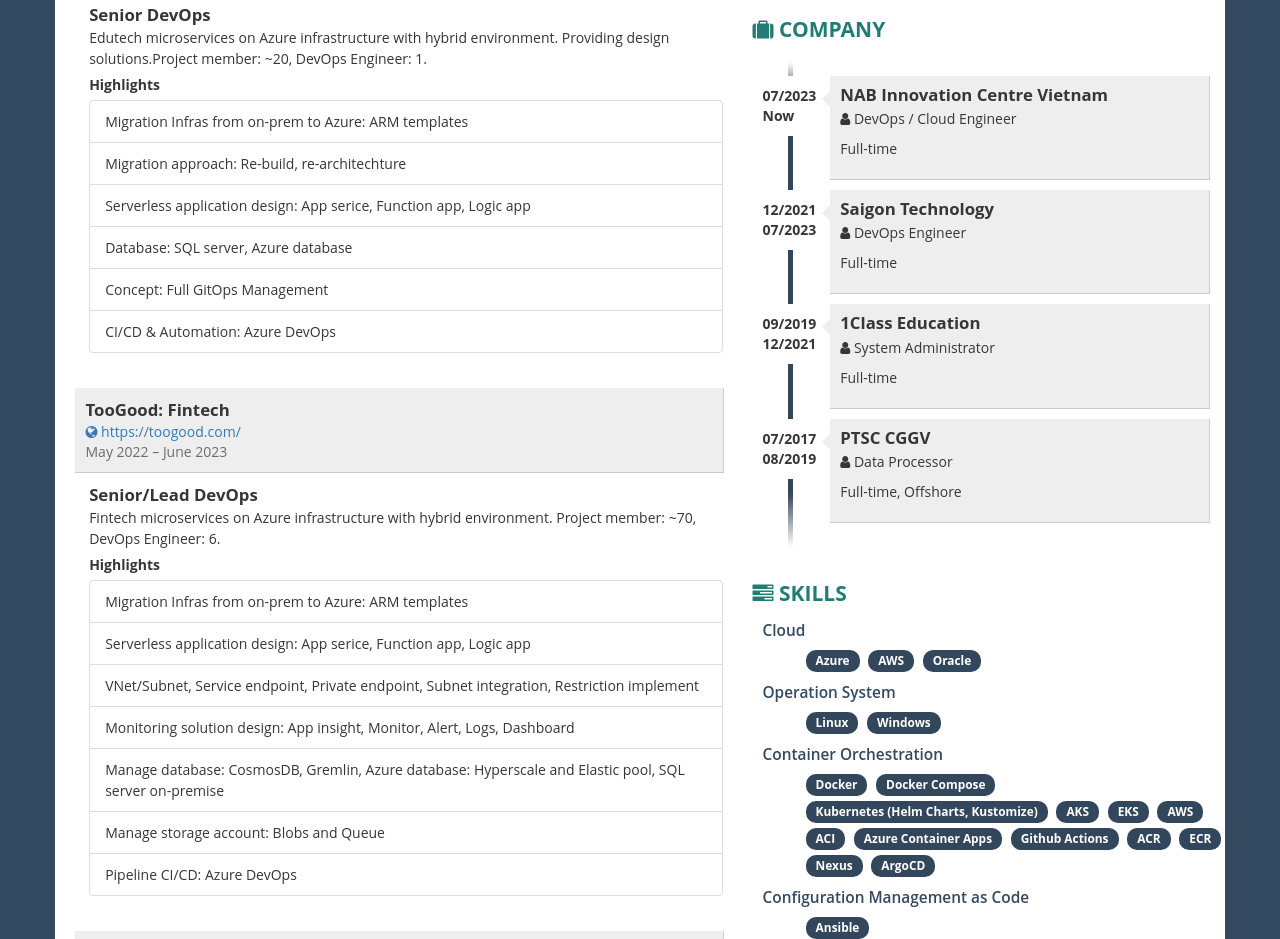
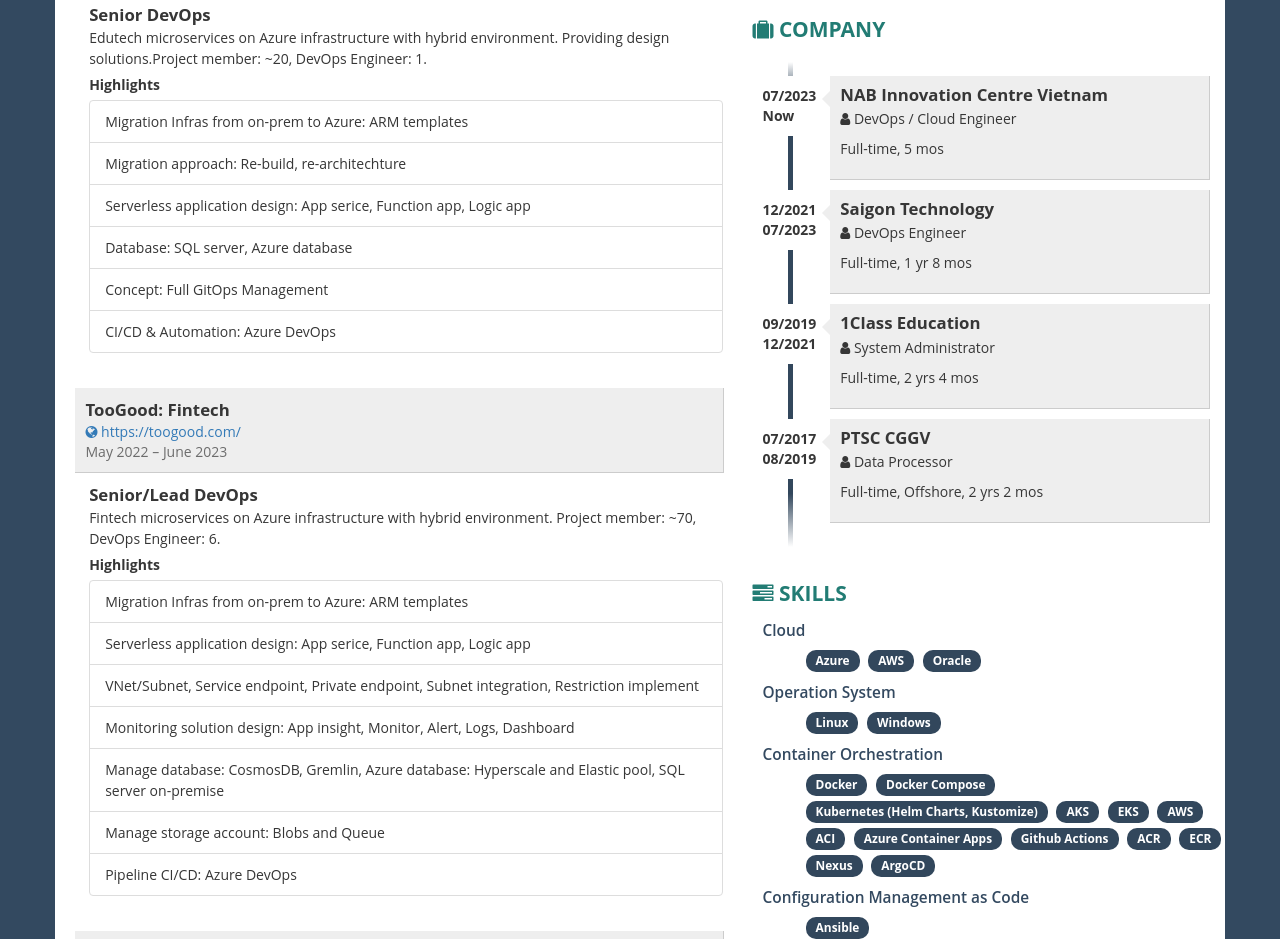
Before and after one commit to cloudexams/resume-vuvanbaongoc, a plain HTML site: page index.html in a window 1280 px wide. Shown: the part 1082-2021 px from the top of the page. Drawn offline with nearby package versions, Linux system fonts and the light colour scheme; a web font is replaced by a local one.

Commit message:
Update index.html

```diff
--- a/index.html
+++ b/index.html
@@ -695,7 +695,7 @@
                                  <h3>NAB Innovation Centre Vietnam</h3>
 
                                 <p><i class="fa fa-user ico"></i> DevOps / Cloud Engineer</p>
-                                <p>Full-time</p>
+                                <p>Full-time, 5 mos</p>
                             </div>
                         </li>
                         <li>
@@ -704,7 +704,7 @@
                                  <h3>Saigon Technology</h3>
 
                                 <p><i class="fa fa-user ico"></i> DevOps Engineer</p>
-                                <p>Full-time</p>
+                                <p>Full-time, 1 yr 8 mos</p>
                             </div>
                         </li>
                         <li>
@@ -713,7 +713,7 @@
                                  <h3>1Class Education</h3>
 
                                 <p><i class="fa fa-user ico"></i> System Administrator</p>
-                                <p>Full-time</p>
+                                <p>Full-time, 2 yrs 4 mos</p>
                             </div>
                         </li>
                         <li>
@@ -722,7 +722,7 @@
                                  <h3>PTSC CGGV</h3>
 
                                 <p><i class="fa fa-user ico"></i> Data Processor</p>
-                                <p>Full-time, Offshore</p>
+                                <p>Full-time, Offshore, 2 yrs 2 mos</p>
                             </div>
                         </li>
                     </ul>
```
